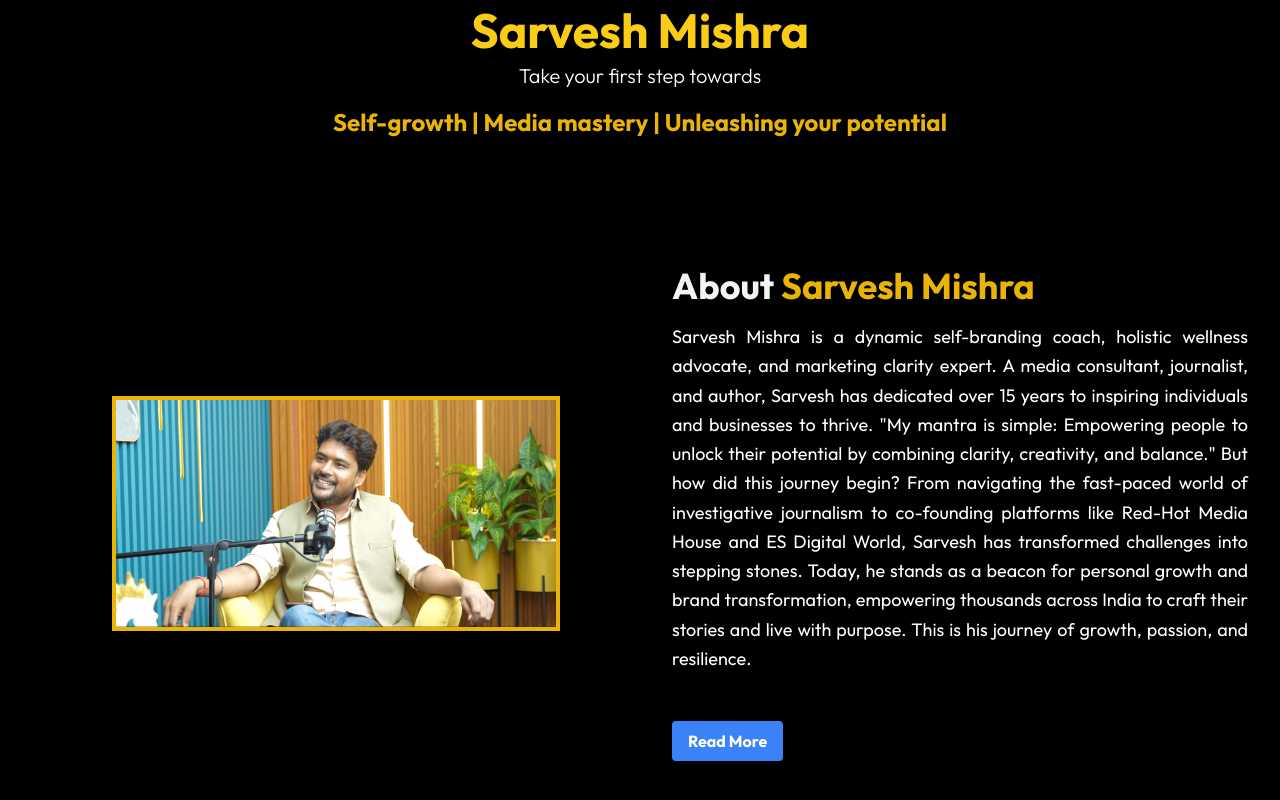
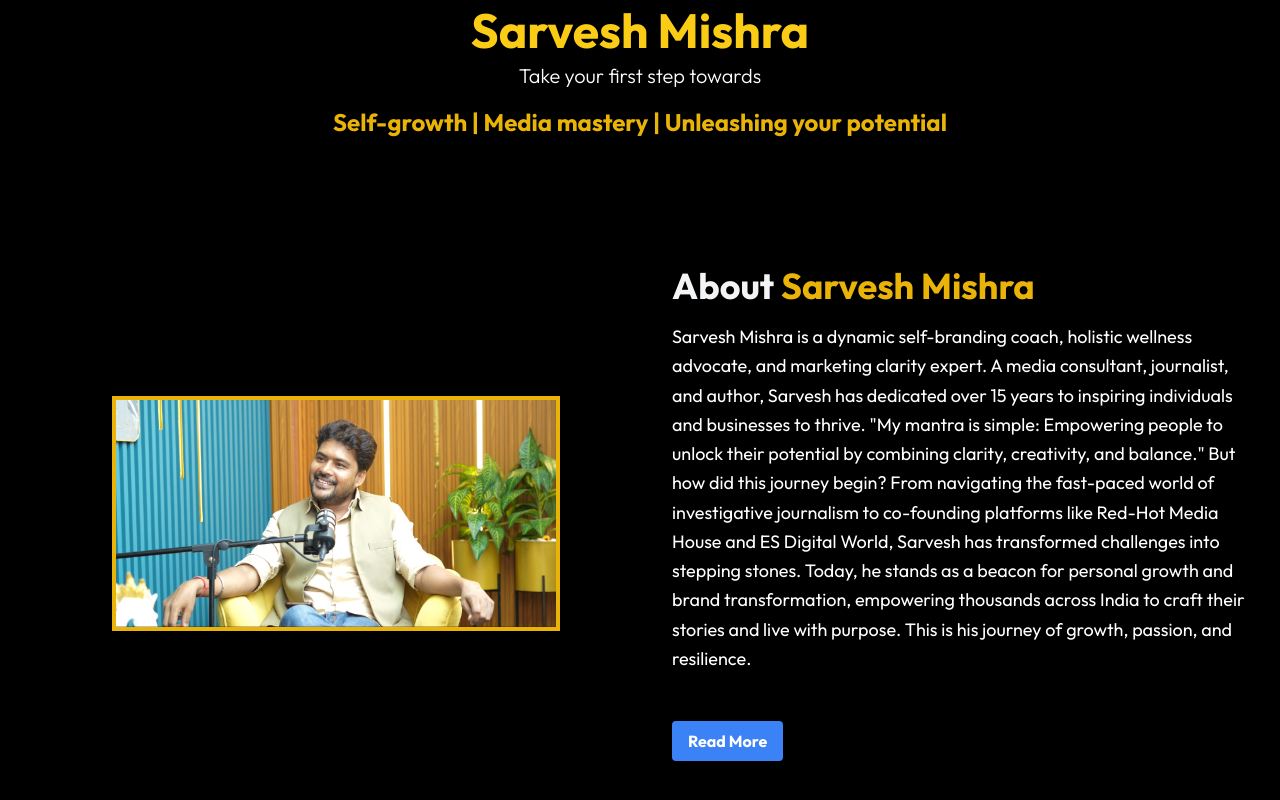
Before and after one commit to satyam0027/new-portfolio-sarvesh-mishra, a Next.js app: page / in a window 1280 px wide. Shown: the part 306-1106 px from the top of the page. Built offline with nearby package versions, Linux system fonts and the light colour scheme.

Commit message:
Feat: Email service & bugs fixed

```diff
--- a/app/page.js
+++ b/app/page.js
@@ -114,7 +114,7 @@ export default function Home() {
             <h2 className="max-sm:text-2xl text-4xl font-bold text-gray-100 mb-4">
               About <span className="max-sm:text-2xl text-yellow-500">Sarvesh Mishra</span>
             </h2>
-            <p className="max-sm:text-md text-lg mb-6 text-justify leading-relaxed">
+            <p className="max-sm:text-md text-lg mb-6 leading-relaxed">
               Sarvesh Mishra is a dynamic self-branding coach, holistic wellness
               advocate, and marketing clarity expert. A media consultant,
               journalist, and author, Sarvesh has dedicated over 15 years to
```
